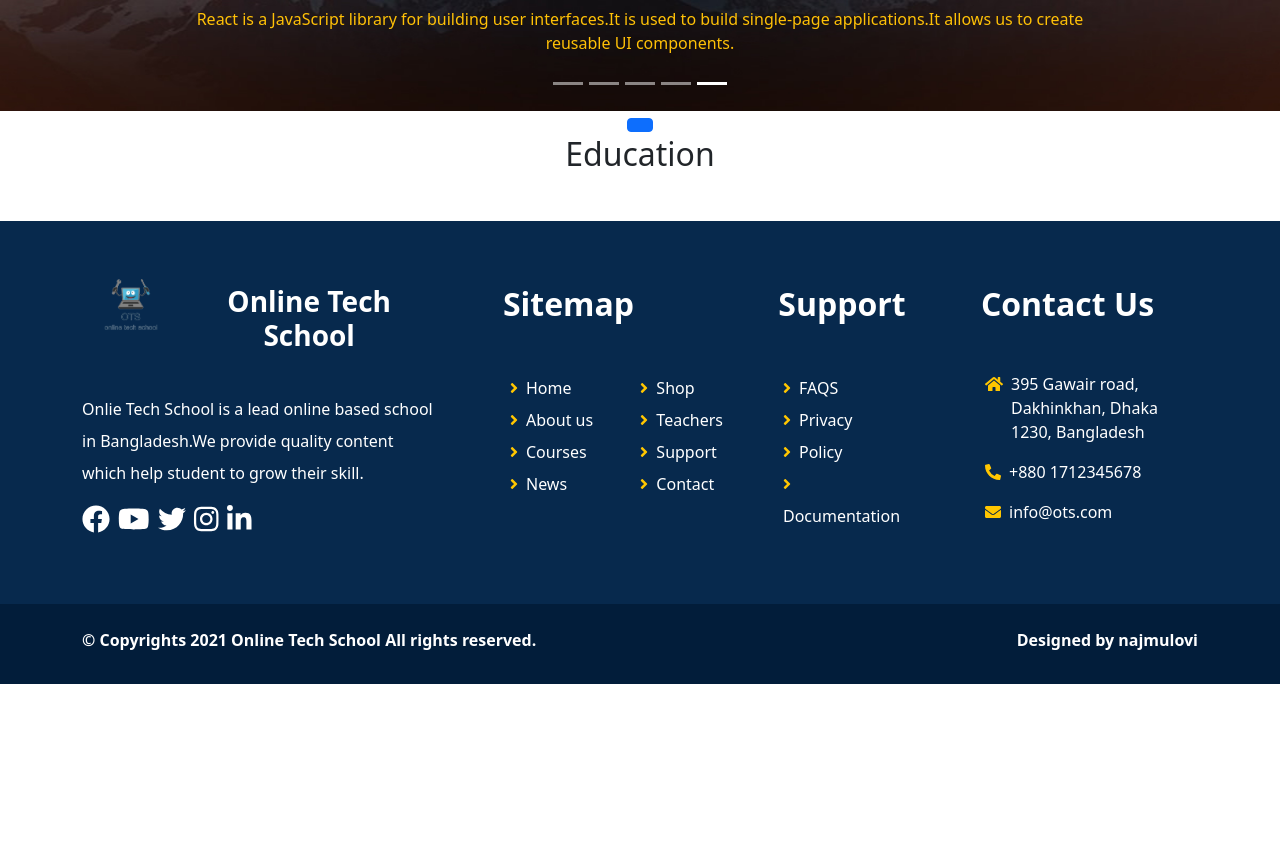
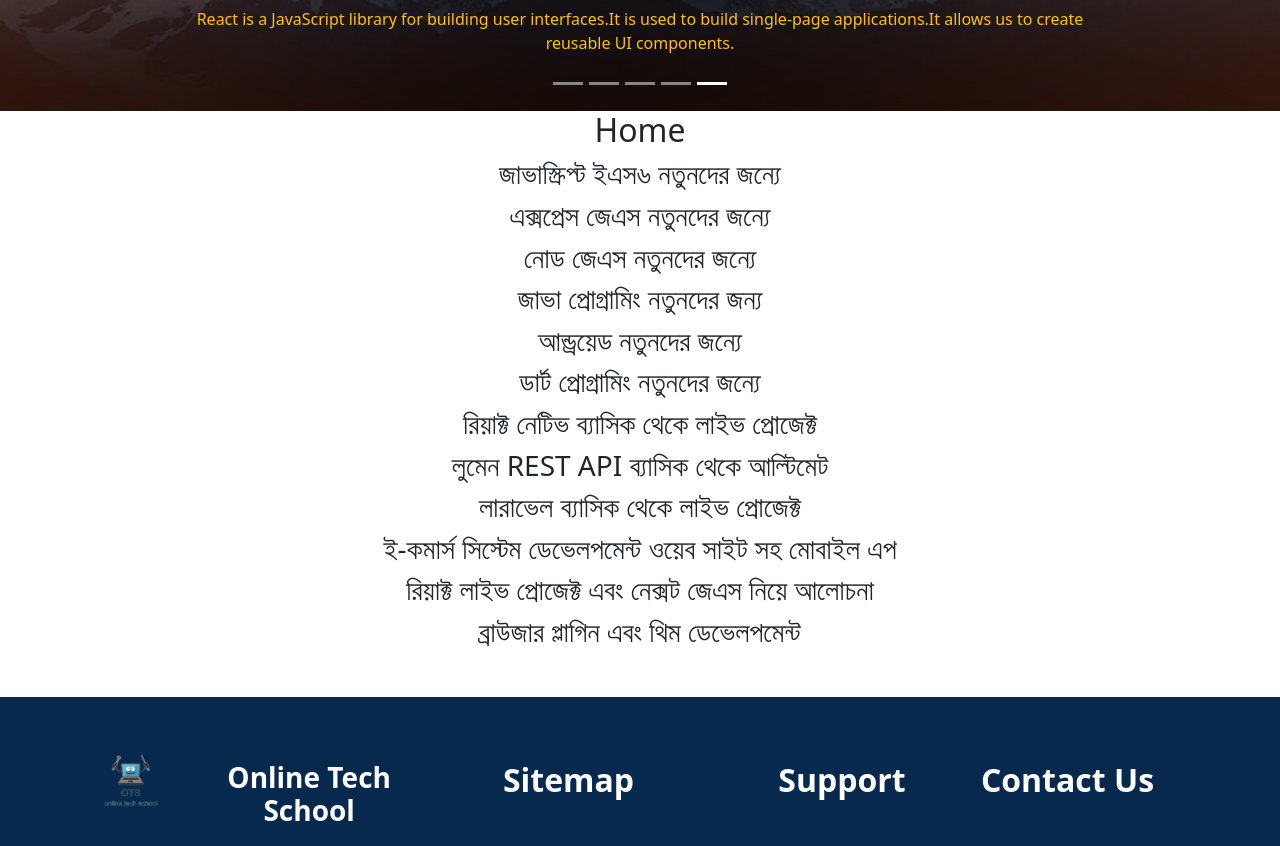
Before and after one commit to mdnajmul/online-tech-school--ots--react, a React (Create React App) app: page / in a window 1280 px wide. Shown: the part 535-1381 px from the top of the page. Before the commit the page ends 1219 px from the top, so only its background shows below. Built offline with nearby package versions, Linux system fonts and the light colour scheme.

Commit message:
api json data created

```diff
--- /dev/null
+++ b/public/courses.JSON
@@ -0,0 +1,110 @@
+[
+  {
+    "id": 1,
+    "name": "জাভাস্ক্রিপ্ট ইএস৬ নতুনদের জন্যে",
+    "description": "নতুনদের জন্যে আছে JavaScript ES6 এর ব্যাসিক বিষয় গুলি",
+    "img": "https://rabbil.com/storage/es6.png",
+    "rating": 5,
+    "class": 49,
+    "price": 2500
+  },
+  {
+    "id": 2,
+    "name": "এক্সপ্রেস জেএস নতুনদের জন্যে",
+    "description": "নতুনদের জন্যে আছে ধারাবাহিক নোড এক্সপ্রেস জেএস এর ব্যাসিক থেকে খুটি নাটি সব কিছু",
+    "img": "https://rabbil.com/storage/Express.png",
+    "rating": 4,
+    "class": 30,
+    "price": 2000
+  },
+  {
+    "id": 3,
+    "name": "নোড জেএস নতুনদের জন্যে",
+    "description": "নতুনদের জন্যে আছে ধারাবাহিক নোড জেএস এর ব্যাসিক থেকে খুটি নাটি সব কিছু",
+    "img": "https://rabbil.com/storage/node.png",
+    "rating": 3,
+    "class": 98,
+    "price": 4500
+  },
+  {
+    "id": 4,
+    "name": "জাভা প্রোগ্রামিং নতুনদের জন্য",
+    "description": "নতুনদের জন্যে আছে JAVA OOP এর ব্যাসিক বিষয় গুলি",
+    "img": "https://rabbil.com/storage/Java.png",
+    "rating": 4,
+    "class": 21,
+    "price": 1500
+  },
+  {
+    "id": 5,
+    "name": "আন্ড্রয়েড নতুনদের জন্যে",
+    "description": "নতুনদের জন্যে আছে ধারাবাহিক অ্যান্ড্রয়েড অ্যাপ ডেভেলপমেন্ট এর সব কিছু",
+    "img": "https://rabbil.com/storage/Android.png",
+    "rating": 5,
+    "class": 105,
+    "price": 5000
+  },
+  {
+    "id": 6,
+    "name": "ডার্ট প্রোগ্রামিং নতুনদের জন্যে",
+    "description": "নতুনদের জন্যে আছে Dart Programming এর ব্যাসিক বিষয় গুলি",
+    "img": "https://rabbil.com/storage/Dart.png",
+    "rating": 4,
+    "class": 52,
+    "price": 2200
+  },
+  {
+    "id": 7,
+    "name": "রিয়াক্ট নেটিভ ব্যাসিক থেকে লাইভ প্রোজেক্ট",
+    "description": "ব্যাসিক থেকে শুরু করে মোবাইল এপ ডেভেলপমেন্টের সব কিছু থাকছে স্টেপ বাই স্টেপ । তবে এই কোর্সে এখন পর্যন্ত প্রোজেক্ট যুক্ত করা হয়নি।",
+    "img": "https://rabbil.com/storage/reactnative.png",
+    "rating": 5,
+    "class": 155,
+    "price": 5500
+  },
+  {
+    "id": 8,
+    "name": "লুমেন REST API ব্যাসিক থেকে আল্টিমেট",
+    "description": "সঠিক স্কিল তৈরির জন্যে এটি একটি পার্ফেক্ট কোর্স। স্টেপ বাই স্টেপ সঠিক প্রাক্টিক্যাল ক্লাস ভিডিও সহ থাকছে, একটি ফোন বুক ম্যানেজমেন্ট API Project",
+    "img": "https://rabbil.com/storage/lumen.png",
+    "rating": 4,
+    "class": 58,
+    "price": 950
+  },
+  {
+    "id": 9,
+    "name": "লারাভেল ব্যাসিক থেকে লাইভ প্রোজেক্ট",
+    "description": "স্টেপ বাই স্টেপ ব্যাসিক আলোচনা সহ আছে ২টি লাইভ প্রজেক্ট। বিগিনার থেকে এক্সপার্ট যে কেউ এই কোর্সটি করতে পারেন।",
+    "img": "https://rabbil.com/storage/laravel.png",
+    "rating": 5,
+    "class": 342,
+    "price": 6000
+  },
+  {
+    "id": 10,
+    "name": "ই-কমার্স সিস্টেম ডেভেলপমেন্ট ওয়েব সাইট সহ মোবাইল এপ",
+    "description": "এই সিরিজে ই-কমার্স ওয়েব সাইটের সাথে থাকছে ই-কমার্স মোবাইল অ্যাপ। এছাড়া এখানে পেয়ে যাচ্ছেন Progressive Web App নিয়ে বিশেষ ক্লাস",
+    "img": "https://rabbil.com/storage/Ecommerce.png",
+    "rating": 4,
+    "class": 182,
+    "price": 3000
+  },
+  {
+    "id": 11,
+    "name": "রিয়াক্ট লাইভ প্রোজেক্ট এবং নেক্সট জেএস নিয়ে আলোচনা",
+    "description": "সোর্স কোড সব ওয়েব সাইট প্রোজেক্ট টিউটরিয়াল। সাথে লুমেন Rest API এবং নেক্সট জেএস এর ক্লাস পাচ্ছেন ফ্রিতে।",
+    "img": "https://rabbil.com/storage/react.png",
+    "rating": 4,
+    "class": 245,
+    "price": 4000
+  },
+  {
+    "id": 12,
+    "name": "ব্রাউজার প্লাগিন এবং থিম ডেভেলপমেন্ট",
+    "description": "এই টিউটরিয়াল সিরিজে ব্রাউজার প্লাগিন ডেভেলপমেন্ট এর ব্যাসিক থেকে ৩টি কমপ্লিট প্রোজেক্ট দেখানো হয়েছে",
+    "img": "https://rabbil.com/storage/browser.png",
+    "rating": 4,
+    "class": 48,
+    "price": 2000
+  }
+]
--- a/src/App.js
+++ b/src/App.js
@@ -4,6 +4,7 @@ import { BrowserRouter as Router } from "react-router-dom";
 import { Button } from "react-bootstrap";
 import Footer from "./components/Footer/Footer";
 import Slider from "./components/Slider/Slider";
+import Home from "./components/Home/Home";
 
 function App() {
   return (
@@ -11,8 +12,7 @@ function App() {
       <Router>
         <Header></Header>
         <Slider></Slider>
-        <Button></Button>
-        <h2>Education</h2>
+        <Home></Home>
         <Footer></Footer>
       </Router>
     </div>
--- /dev/null
+++ b/src/components/Course/Course.js
@@ -0,0 +1,12 @@
+import React from "react";
+
+const Course = (props) => {
+  const { name, description, img, rating, price } = props.course;
+  return (
+    <div>
+      <h3>{name}</h3>
+    </div>
+  );
+};
+
+export default Course;
--- /dev/null
+++ b/src/components/Home/Home.js
@@ -0,0 +1,21 @@
+import React, { useEffect, useState } from "react";
+import Course from "../Course/Course";
+
+const Home = () => {
+  const [courses, setCourses] = useState([]);
+  useEffect(() => {
+    fetch("./courses.JSON")
+      .then((res) => res.json())
+      .then((data) => setCourses(data));
+  }, []);
+  return (
+    <div>
+      <h2>Home</h2>
+      {courses.map((course) => (
+        <Course key={course.id} course={course}></Course>
+      ))}
+    </div>
+  );
+};
+
+export default Home;
```
Also changed, not shown: src/components/Course/Course.css (added), src/components/Home/Home.css (added).
